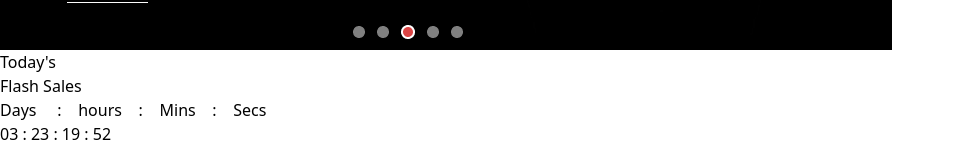
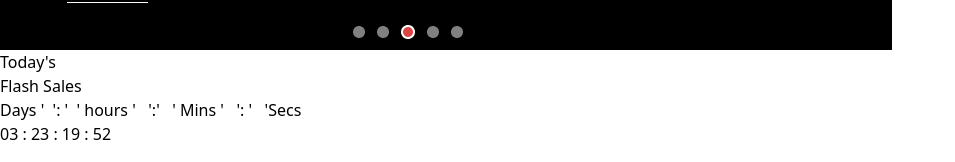
Before and after one commit to aleenaaziz/next-js-clone, a Next.js app: page / in a window 1280 px wide. Shown: the part 1466-1628 px from the top of the page, without its empty margins (0-955 px from the left). Built offline with nearby package versions, Linux system fonts and the light colour scheme.

Commit message:
Update page.tsx

```diff
--- a/src/app/page.tsx
+++ b/src/app/page.tsx
@@ -1,5 +1,5 @@
 import { CardDetails } from "@/components/CardDetails";
-import Image from "next/image";
+
 
 export default function Home() {
   return (
@@ -27,7 +27,8 @@ export default function Home() {
        <h1 className="text-4xl font-semibold mt-8 mr-7 inline-flex">Flash Sales</h1>
        <div className=" text-4xl font-semibold  ml-40 grid grid-rows-3">
 
-       <div className=" text-sm mt-4"> Days &nbsp; &nbsp;&nbsp;: &nbsp;&nbsp; hours &nbsp;&nbsp;&nbsp;:&nbsp;&nbsp;&nbsp; Mins &nbsp;&nbsp;&nbsp;: &nbsp;&nbsp;&nbsp;Secs </div>
+       <div className=" text-sm mt-4"> Days  '&nbsp;&nbsp;': '&nbsp;&nbsp;' hours '&nbsp;&nbsp;&nbsp;':'&nbsp;&nbsp;&nbsp;' Mins
+         '&nbsp;&nbsp;&nbsp;': '&nbsp;&nbsp;&nbsp;'Secs </div>
 
         <div className="-mt-1">03 : 23 : 19 : 52</div></div>
         </div>
```
